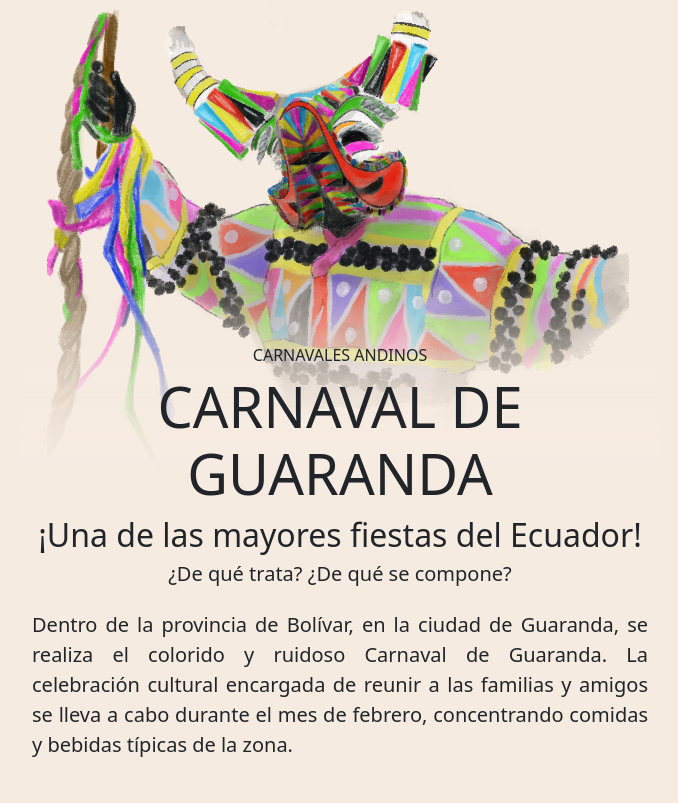
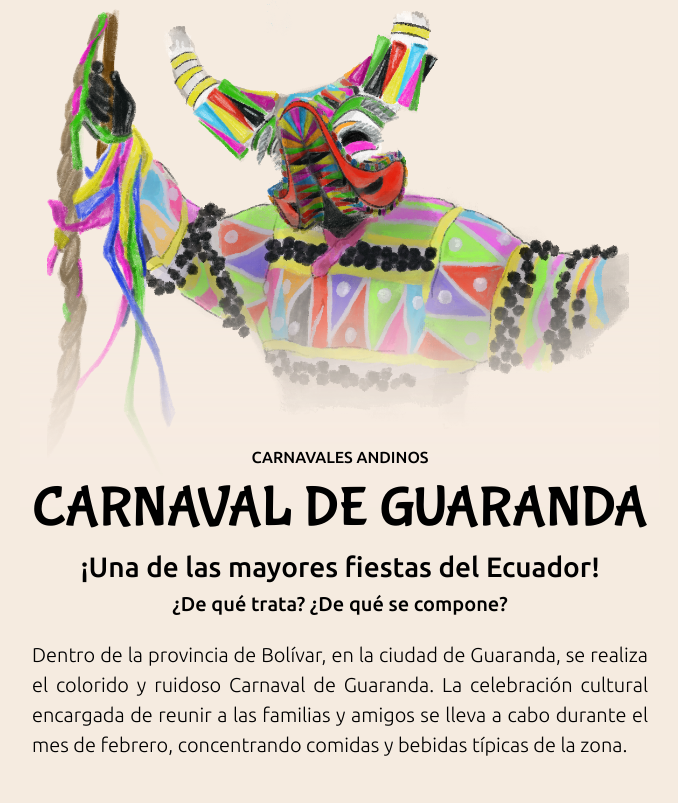
Before and after one commit to carnaval-de-guaranda/Entrega, a plain HTML site: page index.html in a window 1280 px wide. Shown: the top 803 px of the page, without its empty margins (300-978 px from the left). Drawn offline with nearby package versions, Linux system fonts and the light colour scheme.

Commit message:
Update index.html

```diff
--- a/index.html
+++ b/index.html
@@ -5,7 +5,18 @@
         <meta name="viewport" content="width=device-width, initial-scale=1" />
         <title>Carnaval de Guaranda</title>
         <link href="https://cdn.jsdelivr.net/npm/bootstrap@5.2.0-beta1/dist/css/bootstrap.min.css" rel="stylesheet" integrity="sha384-0evHe/X+R7YkIZDRvuzKMRqM+OrBnVFBL6DOitfPri4tjfHxaWutUpFmBp4vmVor" crossorigin="anonymous" />
+        <link href="https://fonts.googleapis.com/css2?family=Ubuntu:wght@300;400;500&display=swap" rel="stylesheet" />
+        <link href="https://fonts.googleapis.com/css2?family=Bubblegum+Sans&display=swap" rel="stylesheet" rel="stylesheet" />
         <style>
+            :root {
+                --bs-font-sans-serif: "Ubuntu", sans-serif;
+                --bs-body-color: #black;
+                --bs-body-bg: #cccbbc;
+            }
+             h1 {
+                font-family: 'Bubblegum Sans', cursive;
+                font-size: calc(2rem + 2vw);
+            }
             body {
                 background: #f5ebe0 url(img/portada3.png) center top no-repeat;
                 background-size: 50vw auto;
@@ -202,7 +213,7 @@
                     <div class="col-md-8 col-lg-6 mx-auto pb-3 text-center">
                         <h4 class="fs-6">CARNAVALES ANDINOS</h4>
                         <h1 class="display-4"><strong>CARNAVAL DE GUARANDA</h1>
-                        <h2 class="fs-2">¡Una de las mayores fiestas del Ecuador!</h2>
+                        <h2 class="fs-3">¡Una de las mayores fiestas del Ecuador!</h2>
                         <h3 class="fs-5"> ¿De qué trata? ¿De qué se compone?</h3>
                         <p class="lead my-4" align= justify>
                           Dentro de la provincia de Bolívar, en la ciudad de Guaranda, se realiza el colorido y ruidoso Carnaval de Guaranda. La celebración cultural encargada de reunir a las familias y amigos se lleva a cabo durante el mes de febrero, concentrando comidas y bebidas típicas de la zona.
```
